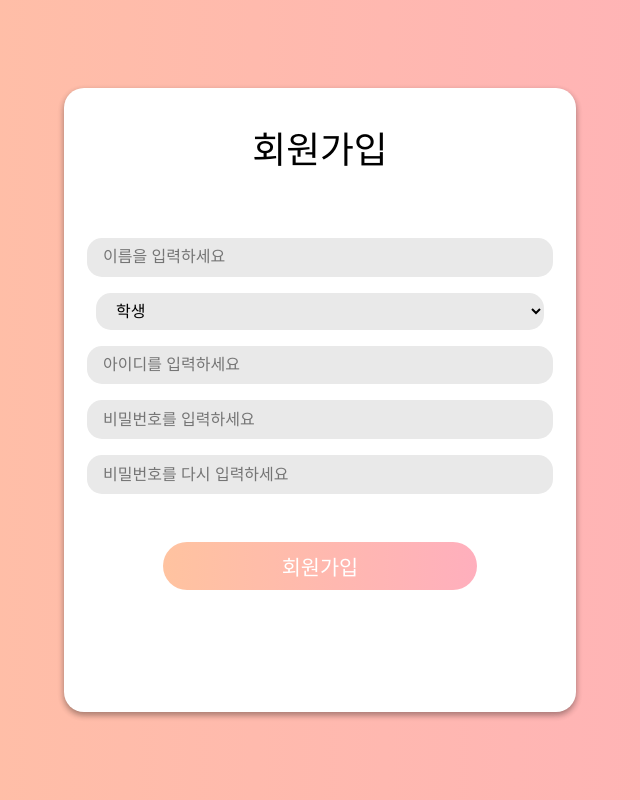
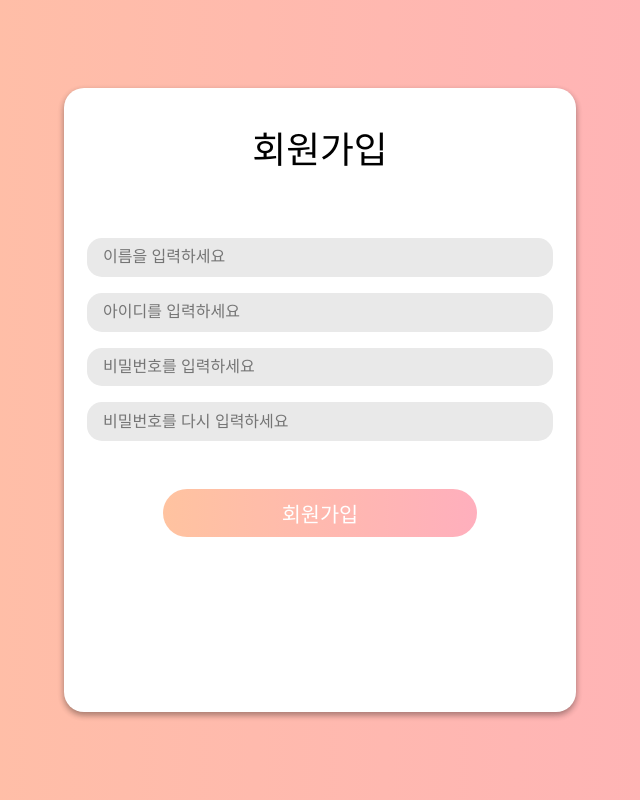
Before and after one commit to uhmseohun/cameleon-front, a Vue app: page /auth/join in a window 1280 px wide. Shown: the whole page, without its empty margins (320-960 px from the left). Built offline with nearby package versions, Linux system fonts and the light colour scheme; what vue-swal would draw is missing.

Commit message:
feat: remove user type input
학생은 접근할 수 없고 교사 전용 페이지임

```diff
--- a/src/views/Join.vue
+++ b/src/views/Join.vue
@@ -5,7 +5,6 @@ export default {
     return {
       form: {
         name: '',
-        type: 's',
         id: '',
         password: '',
         repassword: ''
@@ -41,13 +40,6 @@ export default {
         class="input__text home__form-item"
         placeholder="이름을 입력하세요"
       >
-      <select
-        v-model="form.type"
-        class="input__text home__form-item"
-      >
-        <option value="s">학생</option>
-        <option value="t">교사</option>
-      </select>
       <input
         v-model="form.id"
         class="input__text home__form-item"
```
